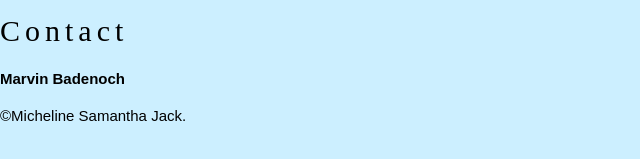
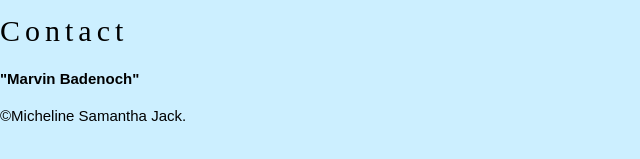
Before and after one commit to MichelineJack/Transportation, a plain HTML site: page contact.html in a window 1280 px wide. Shown: the part 281-440 px from the top of the page, 0-640 px from the left. Drawn offline with nearby package versions, Linux system fonts and the light colour scheme.

Commit message:
Update contact.html

```diff
--- a/contact.html
+++ b/contact.html
@@ -58,7 +58,7 @@ body {
 
 <div class="column">
     <h2>Contact</h2>
-   <p><b>Marvin Badenoch</b></p>
+   <p><b>"Marvin Badenoch"</b></p>
     <p> <script type="text/javascript" src="https://form.jotform.com/jsform/242284078622862"></script>
     </p>
   </div>
```
